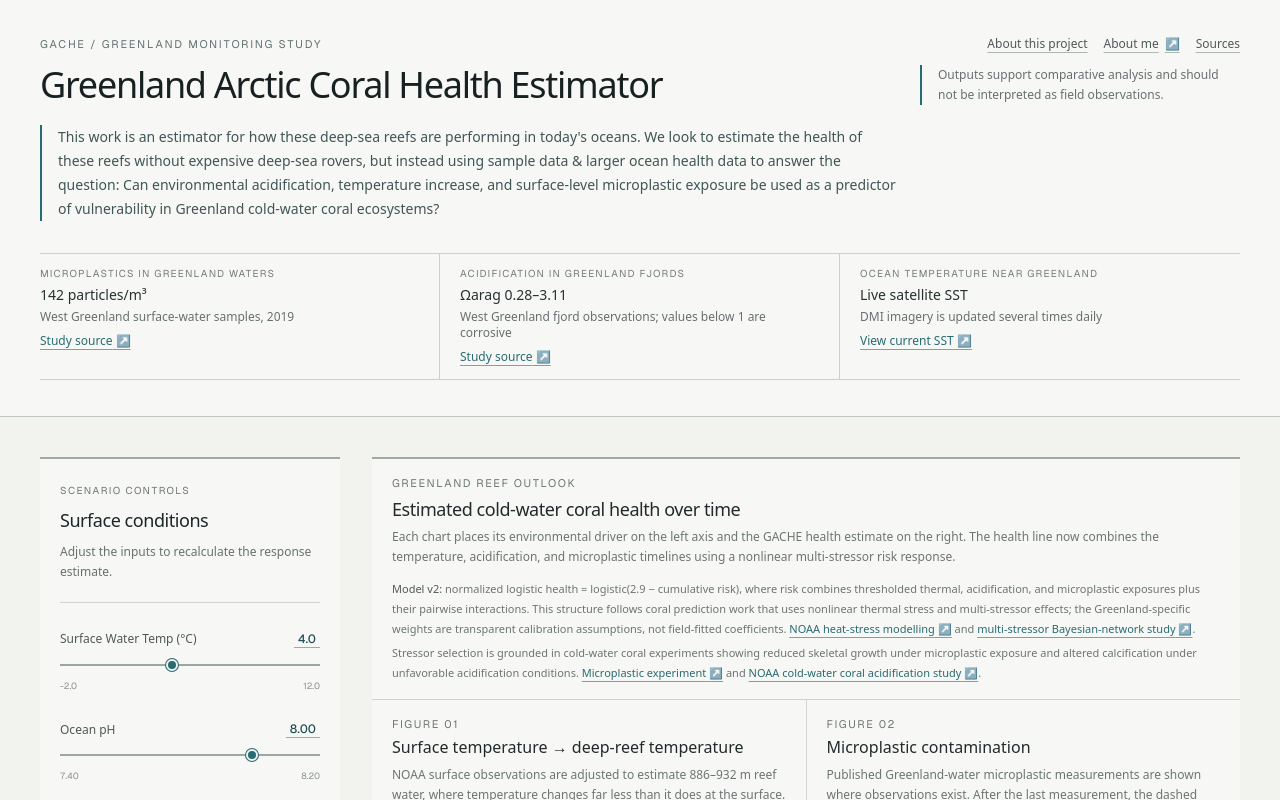
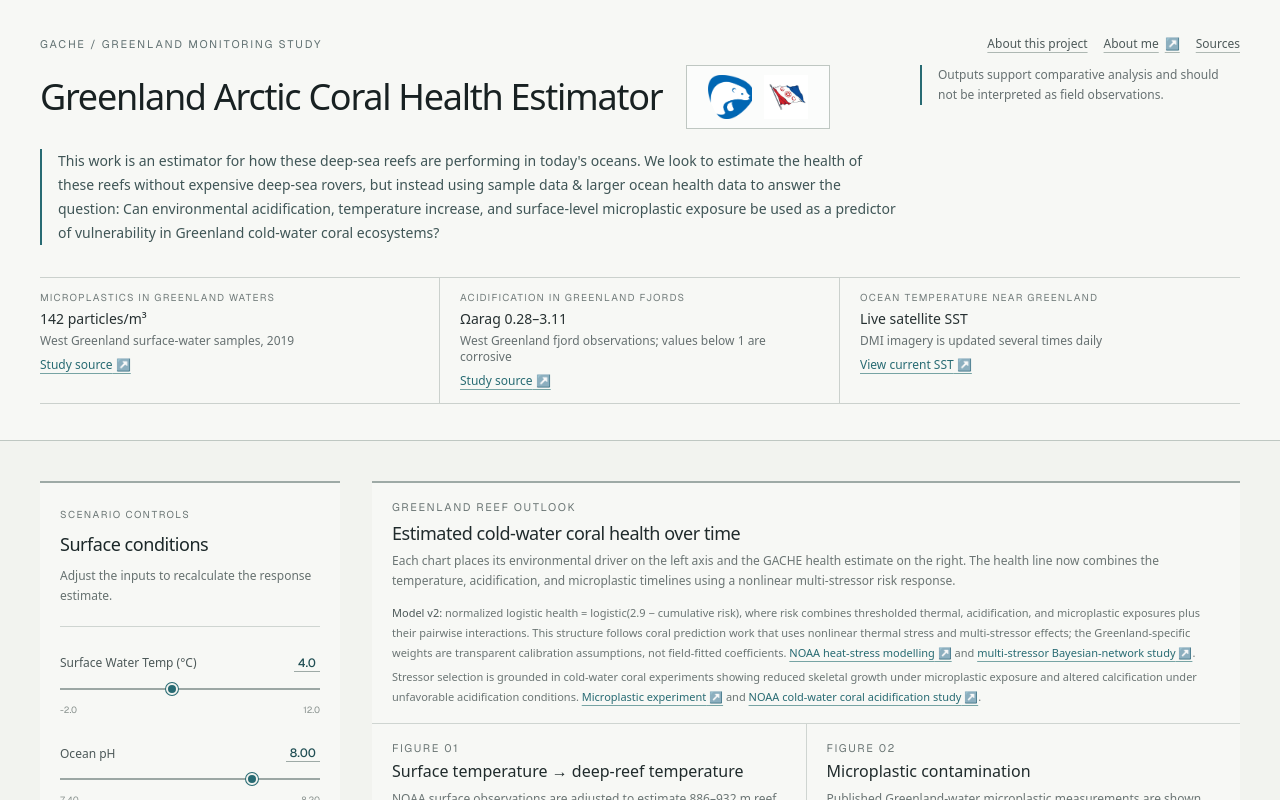
Before and after one commit to jesswallace14/arctic-reef-predictor, a Next.js app: page / in a window 1280 px wide. Shown: the top 800 px of the page. Built offline with nearby package versions, Linux system fonts and the light colour scheme.

Commit message:
Add expedition partner logos to header

```diff
--- a/components/Header.tsx
+++ b/components/Header.tsx
@@ -1,5 +1,6 @@
 "use client";
 
+import Image from "next/image";
 import Link from "next/link";
 export default function Header() {
   return (
@@ -39,9 +40,34 @@ export default function Header() {
 
         <div className="flex flex-col gap-6 lg:flex-row lg:items-start lg:justify-between">
           <div>
-            <h1 className="max-w-3xl text-3xl font-medium leading-[1.08] tracking-[-0.035em] text-[#182122] sm:text-4xl">
-              Greenland Arctic Coral Health Estimator
-            </h1>
+            <div className="flex flex-wrap items-center gap-4 sm:gap-6">
+              <h1 className="max-w-3xl text-3xl font-medium leading-[1.08] tracking-[-0.035em] text-[#182122] sm:text-4xl">
+                Greenland Arctic Coral Health Estimator
+              </h1>
+              <div
+                className="flex h-16 w-36 shrink-0 items-center justify-center gap-3 border border-[#bfc7c2] bg-white/60 px-3"
+                aria-label="Adventure Canada and The Explorers Club"
+              >
+                <div className="relative h-11 w-11 overflow-hidden" title="Adventure Canada">
+                  <Image
+                    src="/logos/adventure-canada-logo.png"
+                    alt="Adventure Canada"
+                    fill
+                    sizes="44px"
+                    className="object-cover object-left"
+                  />
+                </div>
+                <div className="relative h-11 w-11" title="The Explorers Club">
+                  <Image
+                    src="/logos/explorers-club-flag.png"
+                    alt="The Explorers Club"
+                    fill
+                    sizes="44px"
+                    className="object-contain"
+                  />
+                </div>
+              </div>
+            </div>
             <p className="mt-5 max-w-4xl border-l-2 border-[#286b73] pl-4 text-sm leading-6 text-[#3f5556]">
               <strong className="font-medium">
                 This work is an estimator for how these deep-sea reefs are performing
```
Also changed, not shown: public/logos/adventure-canada-logo.png (added), public/logos/explorers-club-flag.png (added).
